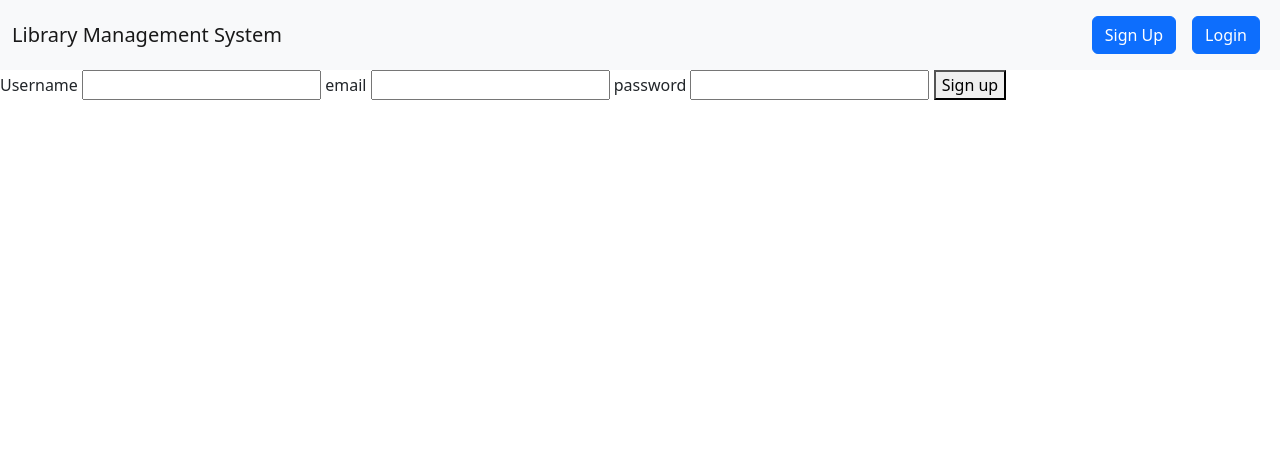
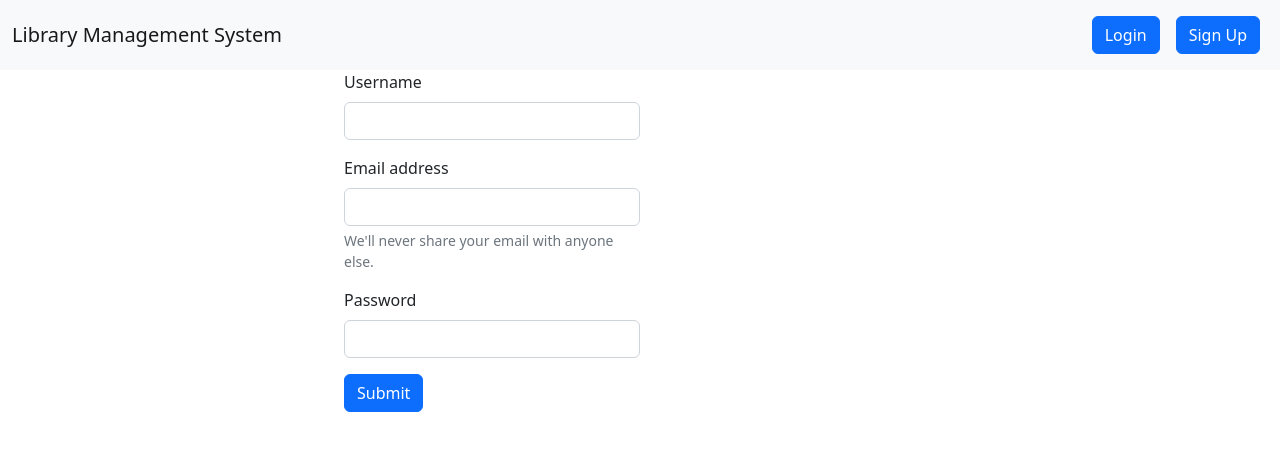
Before and after one commit to ultra-hash/LMS, a Django app: page /register/ in a window 1280 px wide. Shown: the top 451 px of the page. Run offline with Django 4.2, Linux system fonts and the light colour scheme.

Commit message:
bootstarp 5 addsuccessfull to all templets in all dirs

```diff
--- a/books/views.py
+++ b/books/views.py
@@ -1,7 +1,7 @@
 from django.shortcuts import render, redirect
 from django.http import HttpResponse
 from .models import books
-from login.views import verify_login
+from login.views import login, verify_login
 
 # Create your views here.
     # admin
@@ -23,7 +23,7 @@ def create(request):
         book = books.objects.create(title=title)
         return redirect("books.list")
     else:
-        return render(request, "books/books_form.html", {})
+        return render(request, "books/books_form.html", {'login': verify_login(request)})
 
 def update(request, pk):
     if not verify_login(request):
--- a/login/templates/login/register.html
+++ b/login/templates/login/register.html
@@ -5,16 +5,24 @@
 {% endblock %}
 
 {% block content %}
-<form method="POST">
-    {% csrf_token %}
-    <label for="username">Username</label>
-    <input type="text" name="username" id="password" />
-    <label for="email">email</label>
-    <input type="email" name="email" id="email" />
-    <label for="password">password</label>
-    <input type="password" name="password" id="password"/>
-    <button type="submit">Sign up</button>
-
-</form>
+<div class="container">
+    <form class="form col-md-6" method="post">
+        {% csrf_token %}
+        <div class="mb-3">
+            <label for="username" class="form-label">Username</label>
+            <input type="text" class="form-control" id="username" name="username">
+          </div>
+        <div class="mb-3">
+          <label for="email" class="form-label">Email address</label>
+          <input type="email" class="form-control" id="email" name="email" aria-describedby="emailHelp">
+          <div id="emailHelp" class="form-text">We'll never share your email with anyone else.</div>
+        </div>
+        <div class="mb-3">
+          <label for="password" class="form-label">Password</label>
+          <input type="password" class="form-control" id="password" name="password">
+        </div>
+        <button type="submit" class="btn btn-primary">Submit</button>
+    </form>
+</div>
 
 {% endblock %}
--- a/static/templates/base.html
+++ b/static/templates/base.html
@@ -16,23 +16,23 @@
           <div class="d-flex flex-row-reverse">
 
             {% if login %}
+            <div class="p-2"><a class="btn btn-primary" href="{% url 'login.logout' %}">Logout</a></div>
             <div class="p-2"><a class="btn btn-primary" href="{% url 'books.create' %}">Create</a></div>
-            <div class="p-2"><a class="btn btn-primary" href="{% url 'logout' %}">Logout</a></div>
             {% else %}
+            <div class="p-2"><a class="btn btn-primary" href="{% url 'login.register' %}">Sign Up</a></div>
                 <div class="p-2"><a class="btn btn-primary" href="{% url 'login.login' %}">Login</a></div>
-                <div class="p-2"><a class="btn btn-primary" href="{% url 'login.register' %}">Sign Up</a></div>
             {% endif %}
           </div>
         </div>
       </nav>
 
 
-    <div>
+    <div class="container col-md-6">
 
         {% if messages %}
         {% for message in messages %}
 
-        <div class="alert alert-{{message.tags}} alert-dismissible fade show" role="alert">
+        <div class="my-2 alert alert-{{message.tags}} alert-dismissible fade show" role="alert">
             <strong>{{message}}</strong>
             <button type="button" class="btn-close" data-bs-dismiss="alert" aria-label="Close"></button>
         </div>
@@ -40,7 +40,7 @@
         {% endfor %}
         {% endif %}
 
-    </div>
+
 
 
     {% block content %}
@@ -49,6 +49,8 @@
 
     {% endblock %}
 
+    </div>
+
 
     <!-- JavaScript Bundle with Popper -->
     <script src="https://cdn.jsdelivr.net/npm/bootstrap@5.2.1/dist/js/bootstrap.bundle.min.js" integrity="sha384-u1OknCvxWvY5kfmNBILK2hRnQC3Pr17a+RTT6rIHI7NnikvbZlHgTPOOmMi466C8" crossorigin="anonymous"></script>
```
Also changed, not shown: books/templates/books/books_form.html (+16 -8 lines), books/templates/books/books_list.html (+4 -6 lines), login/templates/login/login.html (+15 -8 lines).
